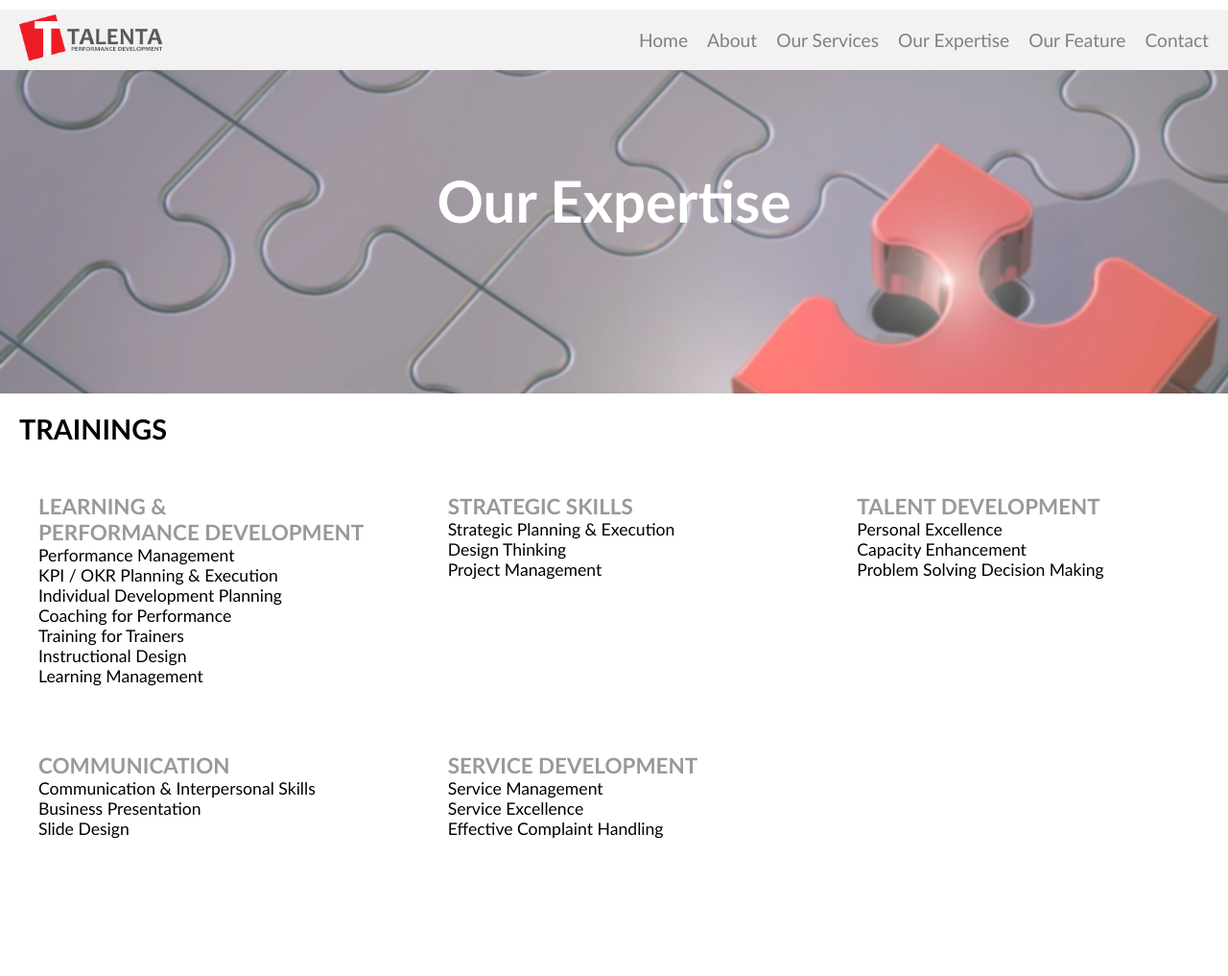
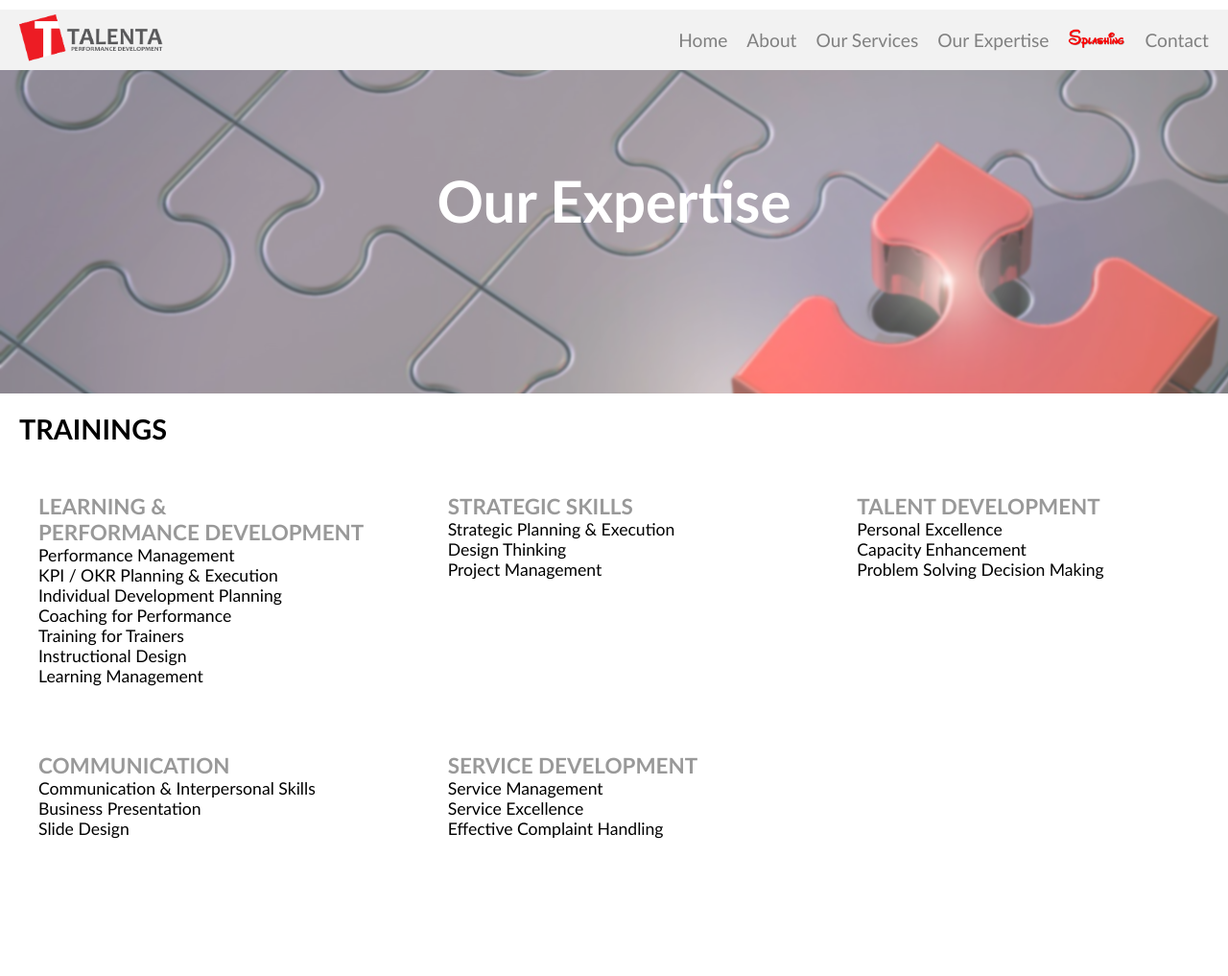
Before and after one commit to Lamria/tpd-id.github.io, a plain HTML site: page expertise.html in a window 1280 px wide. Shown: the top 1017 px of the page at 96% size. Drawn offline with Linux system fonts and the light colour scheme.

Commit message:
Update expertise.html

```diff
--- a/expertise.html
+++ b/expertise.html
@@ -4,7 +4,7 @@
     <meta charset="utf-8">
     <meta name="viewport" content="width=device-width, height=device-height, initial-scale=1.0">
     <link rel="stylesheet" href="stylesheet.css">
-
+    <link rel="stylesheet" href="responsive.css">
     <link rel="icon" href="images/talentaicon.png">
     <title>Our Expertise - PT Talenta Prima Daya</title>
   </head>
@@ -22,7 +22,7 @@
           <li><a href="about.html">About</a></li>
           <li><a href="ourservices.html">Our Services</a></li>
           <li><a href="expertise.html">Our Expertise</a></li>
-          <li><a href="feature.html">Our Feature</a></li>
+          <li><a href="feature.html"><img class="splashing" src="images/splashing_logo.png"><img class="splashing" src="images/splashing_logowhite.png"></a></li>
           <li><a href="contact.html">Contact</a></li>
         </ul>
       </nav>
```
